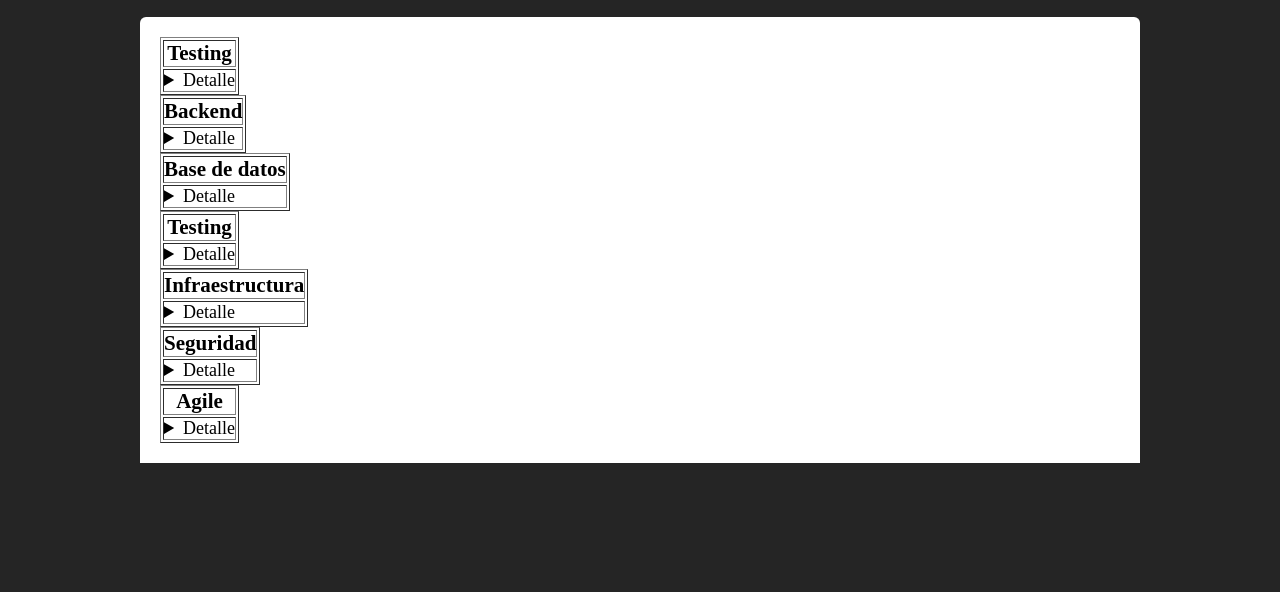
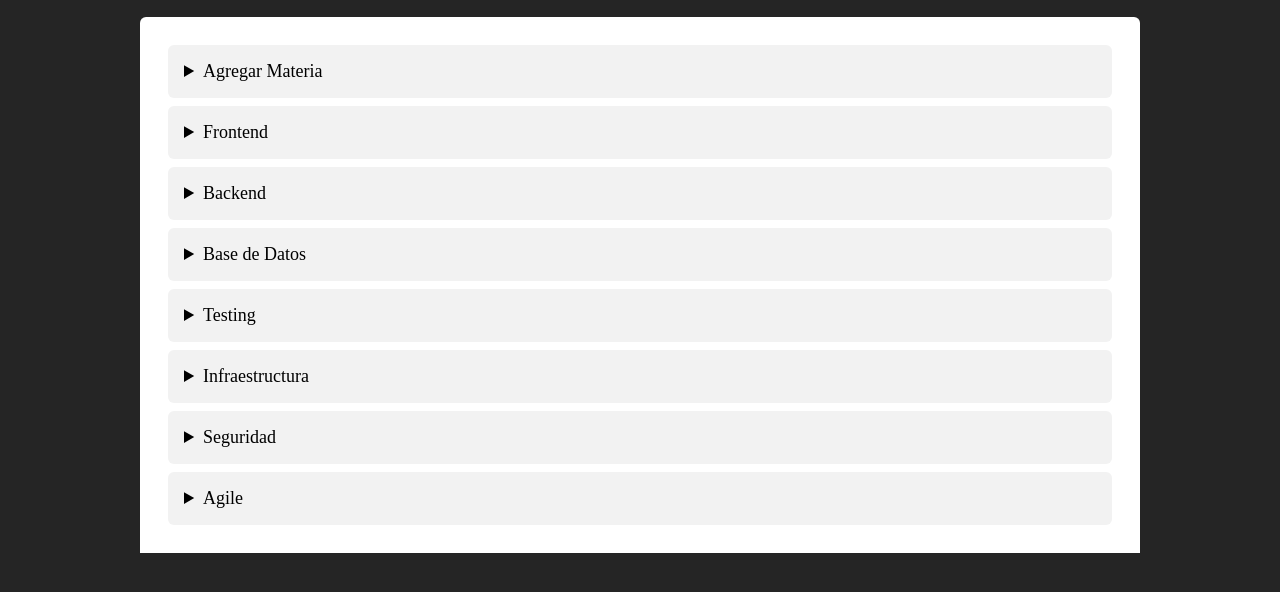
Before and after one commit to Matias-Bussetti/UPSO_T_Testing_TP_1, a plain HTML site: page Materia/index.html in a window 1280 px wide. Shown: the part 146-738 px from the top of the page. Drawn offline with Linux system fonts and the light colour scheme.

Commit message:
modifique los cuadros

```diff
--- a/Materia/index.html
+++ b/Materia/index.html
@@ -1,11 +1,13 @@
 <!DOCTYPE html>
 <html lang="en">
+
 <head>
   <meta charset="UTF-8" />
   <meta name="viewport" content="width=device-width, initial-scale=1.0" />
   <title>Materias</title>
   <link rel="stylesheet" href="styleMa.css" />
 </head>
+<html>
 
 <body>
   <nav>
@@ -21,19 +23,21 @@
     <h1>Administracion de Materias</h1>
     <div class="mate">
       <div class="conteiner">
-          <table border>
-            <thead>
-              <tr>
-                <th colspan="5">
-                  <h3>Testing</h3>
-                </th>
-              </tr>
-            </thead>
-            <tbody>
-              <tr>
-                <td colspan=3>
+        <div class="addMateria">
+
           <details>
-                    <summary>Detalle</summary>
+            <summary>Agregar Materia</summary>
+            <input type="text" name="proTes" placeholder="Nombre Profesor">
+            <input type="text" name="date" placeholder="Dia">
+            <input type="text" name="timeBack" placeholder="Horario">
+            <input type="number" name="ID" placeholder="id">
+            <input type="submit" class="btn" value="Agregar" />
+          </details>
+
+        </div>
+        <!-- Frontend -->
+        <details>
+          <summary>Frontend</summary>
           <input type="text" name="proTes" placeholder="Nombre Profesor" value="Mariana">
           <input type="text" name="date" placeholder="Dia" value="Lunes">
           <input type="text" name="timeBack" placeholder="Horario" value="19 a 21 hrs ARG">
@@ -54,6 +58,7 @@
           <br>
           <h3>Información de alumnos Inscriptos</h3>
           <!-- Aca hiria informacion del alumno como nombre apellido e email -->
+
           <div class="studentInformation">
             <table border="1">
               <tr>
@@ -74,24 +79,11 @@
             </table>
 
           </div>
+
         </details>
-                </td>
-              </tr>
-            </tbody>
-          </table>
-          <table border>
-            <thead>
-              <tr>
-                <th colspan="5">
-                  <h3>Backend</h3>
-                </th>
-              </tr>
-            </thead>
-            <tbody>
-              <tr>
-                <td colspan=3>
+        <!-- Backend -->
         <details>
-                    <summary>Detalle</summary>
+          <summary>Backend</summary>
           <input type="text" name="proTes" placeholder="Nombre Profesor" value="Luis">
           <input type="text" name="date" placeholder="Dia" value="Lunes">
           <input type="text" name="timeBack" placeholder="Horario" value="18 a 20 hrs ARG">
@@ -133,23 +125,9 @@
 
           </div>
         </details>
-                </td>
-              </tr>
-            </tbody>
-          </table>
-          <table border>
-            <thead>
-              <tr>
-                <th colspan="5">
-                  <h3>Base de datos </h3>
-                </th>
-              </tr>
-            </thead>
-            <tbody>
-              <tr>
-                <td colspan=3>
+        <!-- Base de datos -->
         <details>
-                    <summary>Detalle</summary>
+          <summary>Base de Datos</summary>
           <input type="text" name="proTes" placeholder="Nombre Profesor" value="Laura">
           <input type="text" name="date" placeholder="Dia" value="Lunes">
           <input type="text" name="timeBack" placeholder="Horario" value="16 a 18 hrs ARG">
@@ -190,24 +168,11 @@
             </table>
 
           </div>
+
         </details>
-                </td>
-              </tr>
-            </tbody>
-          </table>
-          <table border>
-            <thead>
-              <tr>
-                <th colspan="5">
-                  <h3>Testing</h3>
-                </th>
-              </tr>
-            </thead>
-            <tbody>
-              <tr>
-                <td colspan=3>
+        <!-- Testing -->
         <details>
-                    <summary>Detalle</summary>
+          <summary>Testing</summary>
           <input type="text" name="proTes" placeholder="Nombre Profesor" value="Jose">
           <input type="text" name="date" placeholder="Dia" value="Jueves">
           <input type="text" name="timeBack" placeholder="Horario" value="18 a 20 hrs ARG">
@@ -249,24 +214,9 @@
 
           </div>
         </details>
-                </td>
-              </tr>
-            </tbody>
-          </table>
-          <div>
-            <table border>
-              <thead>
-                <tr>
-                  <th colspan="5">
-                    <h3>Infraestructura</h3>
-                  </th>
-                </tr>
-              </thead>
-              <tbody>
-                <tr>
-                  <td colspan=3>
+        <!-- Infraestructura -->
         <details>
-                      <summary>Detalle</summary>
+          <summary>Infraestructura</summary>
           <input type="text" name="proInfra" placeholder="Nombre Profesor" value="Belen">
           <input type="text" name="date" placeholder="Dia" value="Jueves">
           <input type="text" name="timeBack" placeholder="Horario" value="16 a 18 hrs ARG">
@@ -306,26 +256,10 @@
 
             </table>
           </div>
-
         </details>
-                  </td>
-                </tr>
-              </tbody>
-            </table>
-            <div>
-              <table border>
-                <thead>
-                  <tr>
-                    <th colspan="5">
-                      <h3>Seguridad</h3>
-                    </th>
-                  </tr>
-                </thead>
-                <tbody>
-                  <tr>
-                    <td colspan=3>
+        <!-- Seguridad -->
         <details>
-                        <summary>Detalle</summary>
+          <summary>Seguridad</summary>
           <input type="text" name="proTes" placeholder="Nombre Profesor" value="Gaston">
           <input type="text" name="date" placeholder="Dia" value="Miercoles">
           <input type="text" name="timeBack" placeholder="Horario" value="19 a 21 hrs ARG">
@@ -365,25 +299,11 @@
 
             </table>
           </div>
+
         </details>
-                    </td>
-                  </tr>
-                </tbody>
-              </table>
-              <table border>
-                <thead>
-                  <tr>
-                    <th colspan="5">
-                      <h3>Agile</h3>
-
-                    </th>
-                  </tr>
-                </thead>
-                <tbody>
-                  <tr>
-                    <td colspan=3>
+        <!-- Agile -->
         <details>
-                        <summary>Detalle</summary>
+          <summary>Agile</summary>
           <input type="text" name="proAgil" placeholder="Nombre Profesor" value="Celeste">
           <input type="text" name="date" placeholder="Dia" value="Viernes">
           <input type="text" name="timeBack" placeholder="Horario" value="19 a 21 hrs ARG">
@@ -422,14 +342,8 @@
               </tr>
 
             </table>
-                        </div>
+        </details>
 
-                      </details>
-                    </td>
-                  </tr>
-                </tbody>
-              </table>
-            </div>
 
       </div>
     </div>
@@ -437,3 +351,5 @@
   <!-- <script type="module" src="./../auth.js"></script>
       <script type="module" src="./app.js"></script> -->
 </body>
+
+</html>
--- a/Materia/styleMa.css
+++ b/Materia/styleMa.css
@@ -48,11 +48,19 @@ body {
 	background: #fff;
 	border-radius:6px 6px 0 0;
 }
+details{
+	background: #f2f2f2;
+	padding: 1rem;
+	margin: 0.5rem;
+	border-radius: 6px;
+	cursor: pointer;
+  }
 
 .mate td input[type="text"],
 .mate td input[type="email"],
 .mate td input[type="number"],
-.mate td input[type="password"] {
+.mate td input[type="password"],
+.mate input{
 	display: block;
 	width: 90%;
 	margin-bottom: 20px;
@@ -87,6 +95,21 @@ body {
 	font-family: 'Lucida Sans', 'Lucida Sans Regular', 'Lucida Grande', 'Lucida Sans Unicode', Geneva, Verdana, sans-serif;
 	border-radius: 10px;
 }
-  .form .btn:hover {
+
+  .mate .btn {
+	width: 10%;
+	text-align: center;
+	background: #246eb9;
+	color: #fff;
+	border: none;
+	display: block;
+	padding: 15px 10px;
+	cursor: pointer;
+	border-radius: 0 0 6px 6px;
+	font-family: 'Slabo 27px', serif;
+	font-size: 18px;
+}
+
+.mate .btn:hover {
 	background: #4357ad;
-  }
+}
```
Also changed, not shown: Materia/porsimearrepiento.txt (added). Lines whose indentation alone changed are shown as unchanged.
